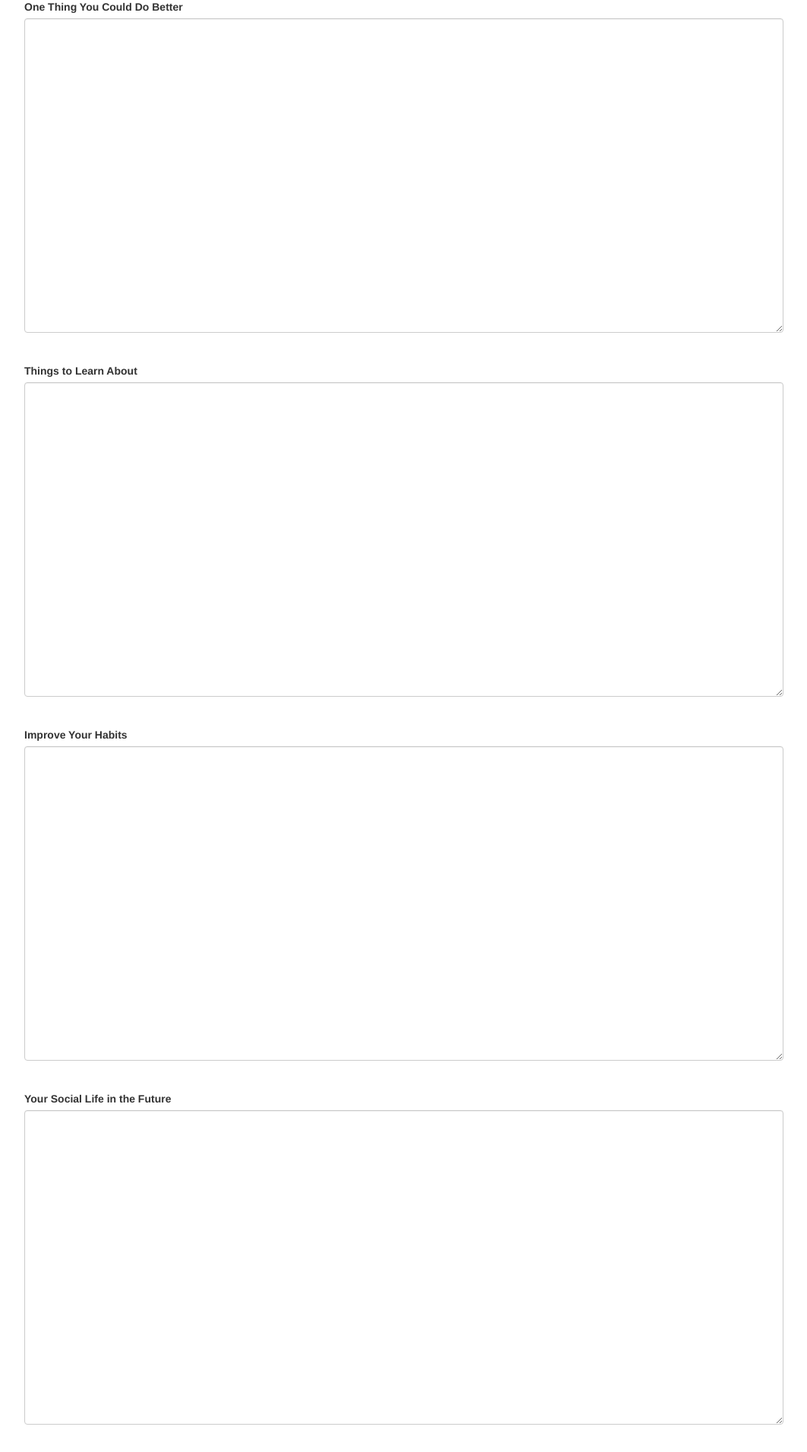
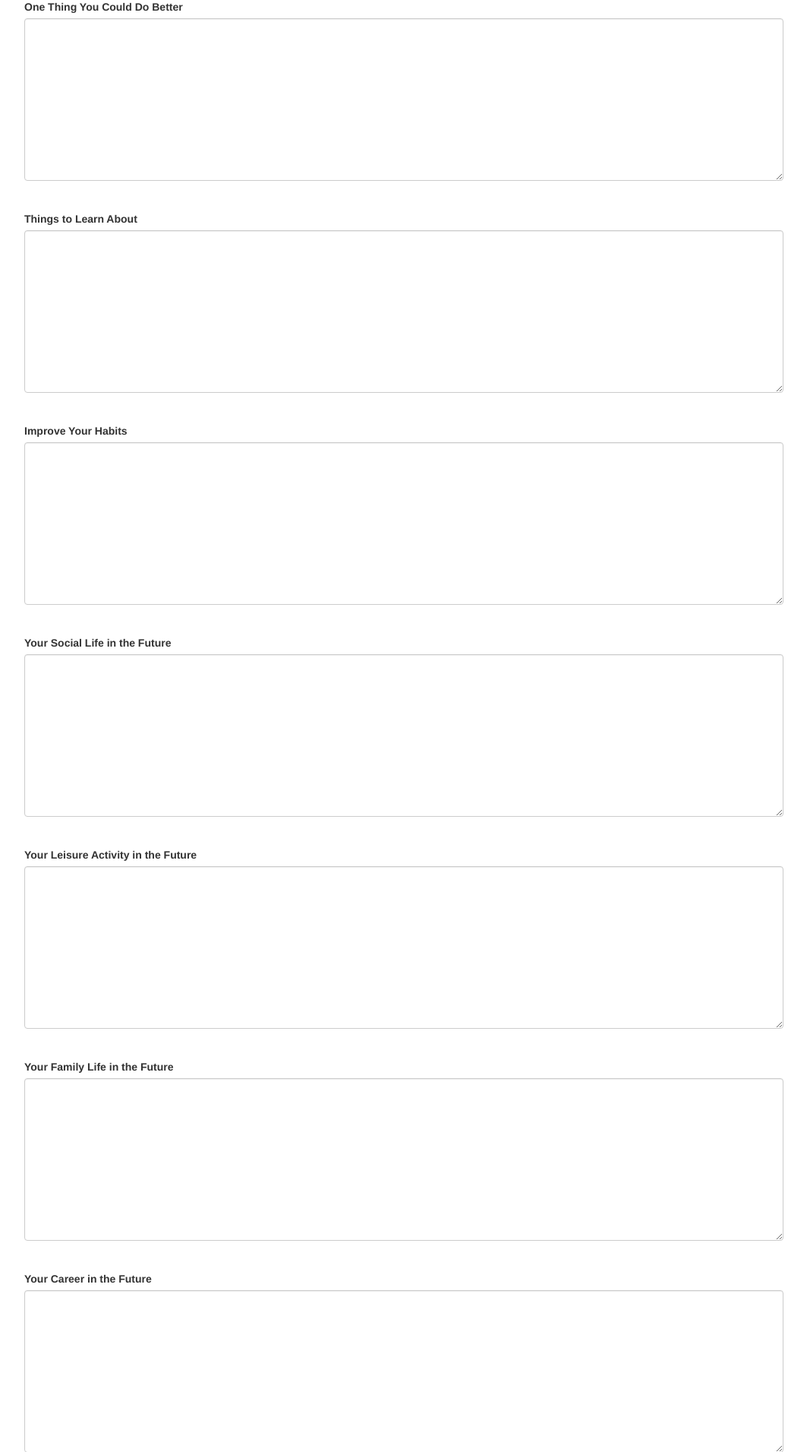
Before and after one commit to HoergerL/TreeYourself, a Flask app: page / in a window 1280 px wide. Shown: the part 212-2123 px from the top of the page at 76% size, without its empty margins (38-1101 px from the left). Run offline with Flask 3, Linux system fonts and the light colour scheme; parts of the project's set-up code (start-up, migrations or seed data) failed here and were passed over; some libraries are stand-ins or nearby versions.

Commit message:
changed design of form

```diff
--- a/app/forms.py
+++ b/app/forms.py
@@ -4,17 +4,17 @@ from wtforms.validators import DataRequired, Optional
 from wtforms.widgets import TextArea
 
 class SurveyForm(FlaskForm):
-    question1 = TextAreaField("One Thing You Could Do Better", render_kw={'class': 'form-control', 'rows': 20, 'style': 'width: 1000px'}, validators=[DataRequired()])
-    question2 = StringField("Things to Learn About", widget=TextArea(), render_kw={'class': 'form-control', 'rows': 20, 'style': 'width: 1000px'}, validators=[DataRequired()])
-    question3 = StringField("Improve Your Habits", widget=TextArea(), render_kw={'class': 'form-control', 'rows': 20, 'style': 'width: 1000px'}, validators=[DataRequired()])
-    question4 = StringField("Your Social Life in the Future", render_kw={'class': 'form-control', 'rows': 20, 'style': 'width: 1000px'}, widget=TextArea(), validators=[DataRequired()])
-    question5 = StringField("Your Leisure Activity in the Future", widget=TextArea(),render_kw={'class': 'form-control', 'rows': 20, 'style': 'width: 1000px'}, validators=[DataRequired()])
-    question6 = StringField("Your Family Life in the Future", widget=TextArea(), render_kw={'class': 'form-control', 'rows': 20, 'style': 'width: 1000px'}, validators=[DataRequired()])
-    question7 = StringField("Your Career in the Future", widget=TextArea(),render_kw={'class': 'form-control', 'rows': 20, 'style': 'width: 1000px'}, validators=[DataRequired()])
-    question8 = StringField("Qualities You Admire", widget=TextArea(), render_kw={'class': 'form-control', 'rows': 20, 'style': 'width: 1000px'}, validators=[DataRequired()])
-    question9 = StringField("The Ideal Future", widget=TextArea(), render_kw={'class': 'form-control', 'rows': 20, 'style': 'width: 1000px'}, validators=[DataRequired()])
-    question10 = StringField("A Future to Avoid", widget=TextArea(), render_kw={'class': 'form-control', 'rows': 20, 'style': 'width: 1000px'}, validators=[DataRequired()])
-    submit = SubmitField('Submit')
+    question1 = StringField("One Thing You Could Do Better", widget=TextArea(), render_kw={'class': 'form-control', 'rows': 10, 'style': 'width: 1000px'}, validators=[DataRequired()])
+    question2 = StringField("Things to Learn About", widget=TextArea(), render_kw={'class': 'form-control', 'rows': 10, 'style': 'width: 1000px'}, validators=[DataRequired()])
+    question3 = StringField("Improve Your Habits", widget=TextArea(), render_kw={'class': 'form-control', 'rows': 10, 'style': 'width: 1000px'}, validators=[DataRequired()])
+    question4 = StringField("Your Social Life in the Future", render_kw={'class': 'form-control', 'rows': 10, 'style': 'width: 1000px'}, widget=TextArea(), validators=[DataRequired()])
+    question5 = StringField("Your Leisure Activity in the Future", widget=TextArea(),render_kw={'class': 'form-control', 'rows': 10, 'style': 'width: 1000px'}, validators=[DataRequired()])
+    question6 = StringField("Your Family Life in the Future", widget=TextArea(), render_kw={'class': 'form-control', 'rows': 10, 'style': 'width: 1000px'}, validators=[DataRequired()])
+    question7 = StringField("Your Career in the Future", widget=TextArea(),render_kw={'class': 'form-control', 'rows': 10, 'style': 'width: 1000px'}, validators=[DataRequired()])
+    question8 = StringField("Qualities You Admire", widget=TextArea(), render_kw={'class': 'form-control', 'rows': 10, 'style': 'width: 1000px'}, validators=[DataRequired()])
+    question9 = StringField("The Ideal Future", widget=TextArea(), render_kw={'class': 'form-control', 'rows': 10, 'style': 'width: 1000px'}, validators=[DataRequired()])
+    question10 = StringField("A Future to Avoid", widget=TextArea(), render_kw={'class': 'form-control', 'rows': 10, 'style': 'width: 1000px'}, validators=[DataRequired()])
+    submit = SubmitField('Submit',  render_kw={'class': 'btn btn-default'})
 
 # Not used yet
 class LoginForm(FlaskForm):
--- a/app/templates/index.html
+++ b/app/templates/index.html
@@ -108,8 +108,8 @@
         <br>
 
         <div class="row">
-            <div class="btn btn-primary">
-                {{ form.submit}}
+            <div class="col-md-4">
+                {{ form.submit()}}
             </div>
         </div>
         </form>
```
